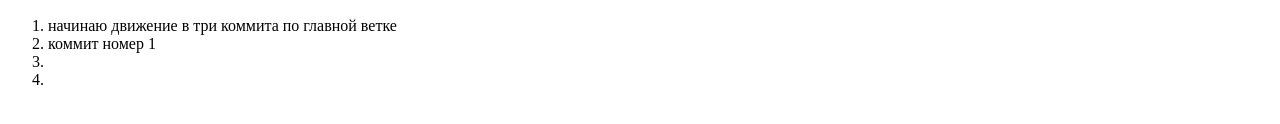
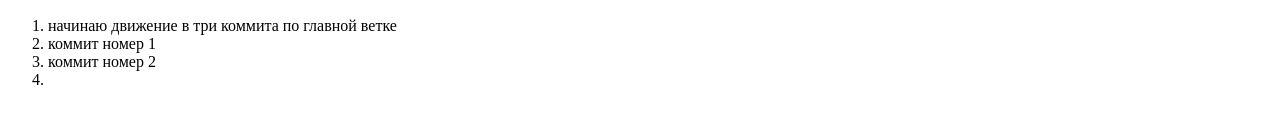
Before and after one commit to evgeshti/test-EGOR, a plain HTML site: page index.html in a window 1280 px wide. Shown: the part 236-360 px from the top of the page. Drawn offline with Linux system fonts and the light colour scheme.

Commit message:
коммит номер 2

```diff
--- a/index.html
+++ b/index.html
@@ -25,7 +25,7 @@
       </h2>
       <li>начинаю движение в три коммита по главной ветке</li>
       <li>коммит номер 1</li>
-      <li></li>
+      <li>коммит номер 2</li>
       <li></li>
     </ol>
   </body>
```
